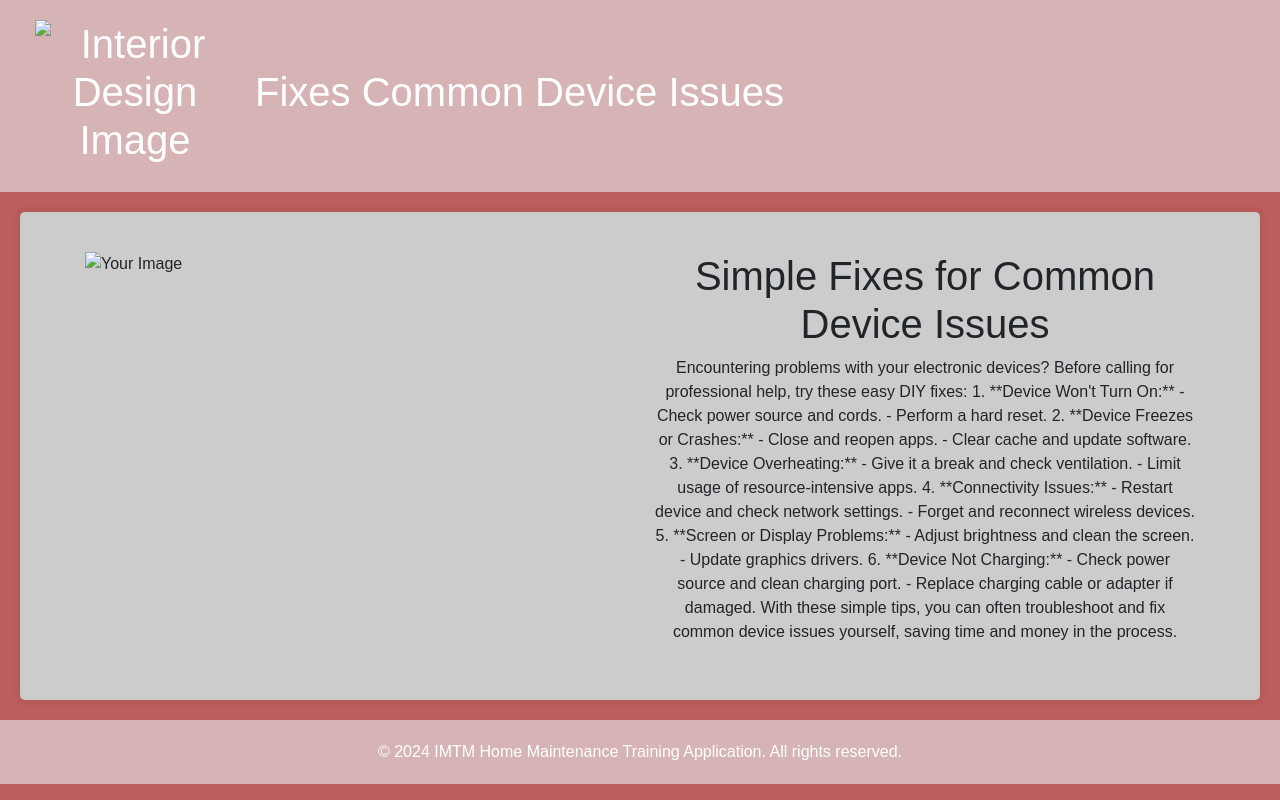
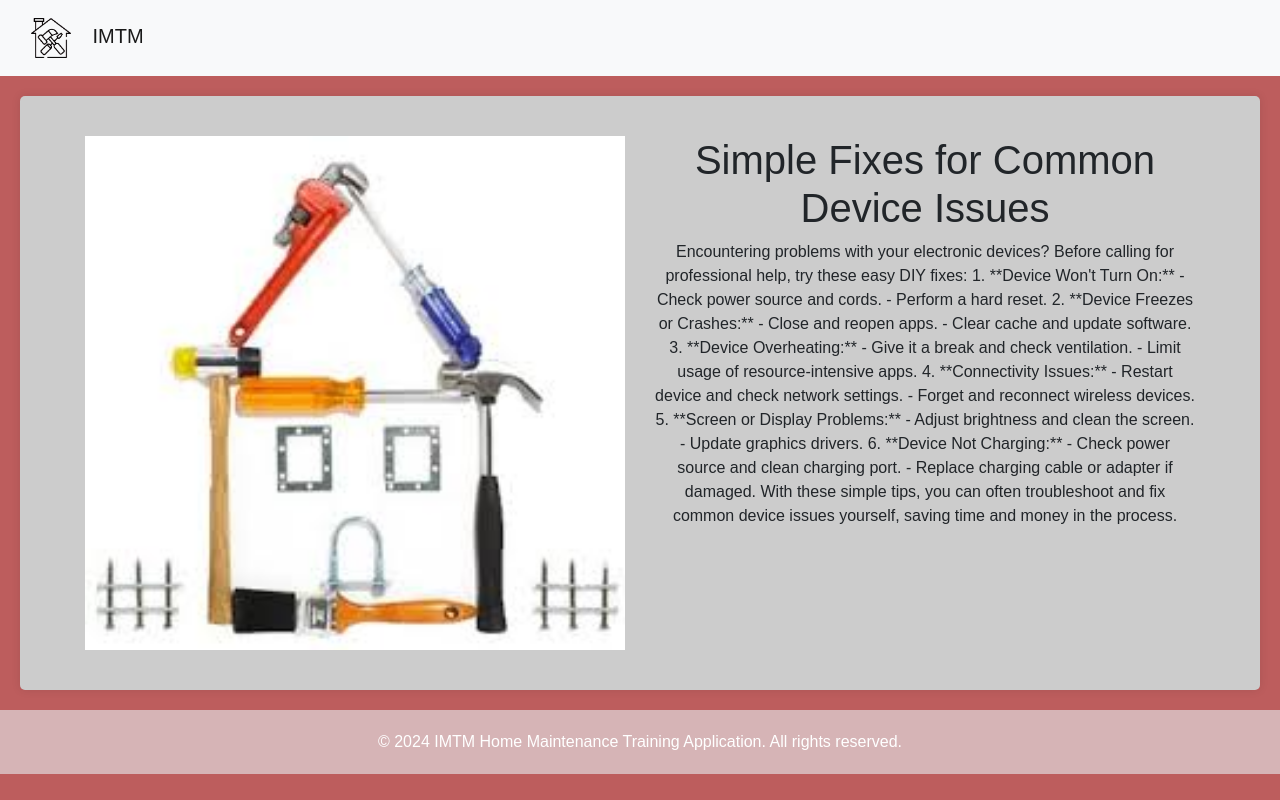
Before and after one commit to JenanZuhair/IMTM, a plain HTML site: page Maintenance.html in a window 1280 px wide. Drawn offline with nearby package versions, Linux system fonts and the light colour scheme.

Commit message:
add issues img

```diff
--- a/Maintenance.html
+++ b/Maintenance.html
@@ -72,24 +72,18 @@
     </style>
 </head>
 <body>
-    <header>
-        <div class="container-fluid header-container">
-            <div class="row">
-                <div class="col-12">
-                    <h1 class="header-title">
-                        <img src="your-image.jpg" alt="Interior Design Image" class="header-image">
-                        <span class="title-text">Fixes Common Device Issues</span>
-                    </h1>
-                </div>
-            </div>
+
+    <nav class="navbar navbar-light bg-light">
+        <div class="container-fluid">
+          <a href="index.html" class="navbar-brand"> <img style="height: 50px; display: inline;width: auto;" src="img/logo.png" alt="" class="navbar-brand"> IMTM</a>
+
         </div>
-    </header>
-
+      </nav>
     <section class="grey-background">
         <div class="container">
             <div class="row">
                 <div class="col-12 col-md-6">
-                    <img src="your-image.jpg" alt="Your Image" class="img-fluid">
+                    <img src="img/Issues.jpg" alt="Your Image" class="img-fluid">
                 </div>
                 <div class="col-12 col-md-6">
                     <div class="text-center">
```
Also changed, not shown: img/Issues.jpg (added).
